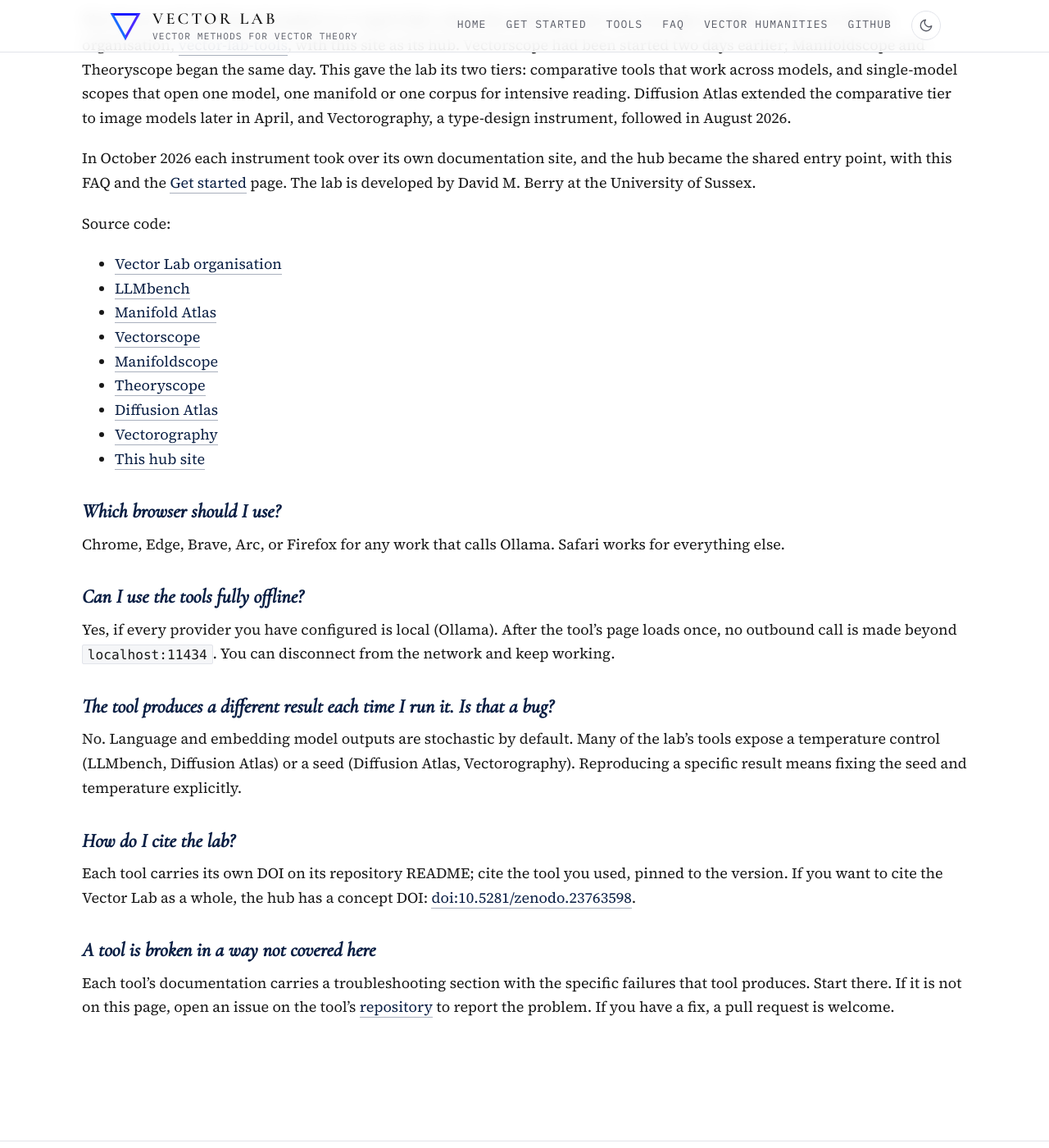
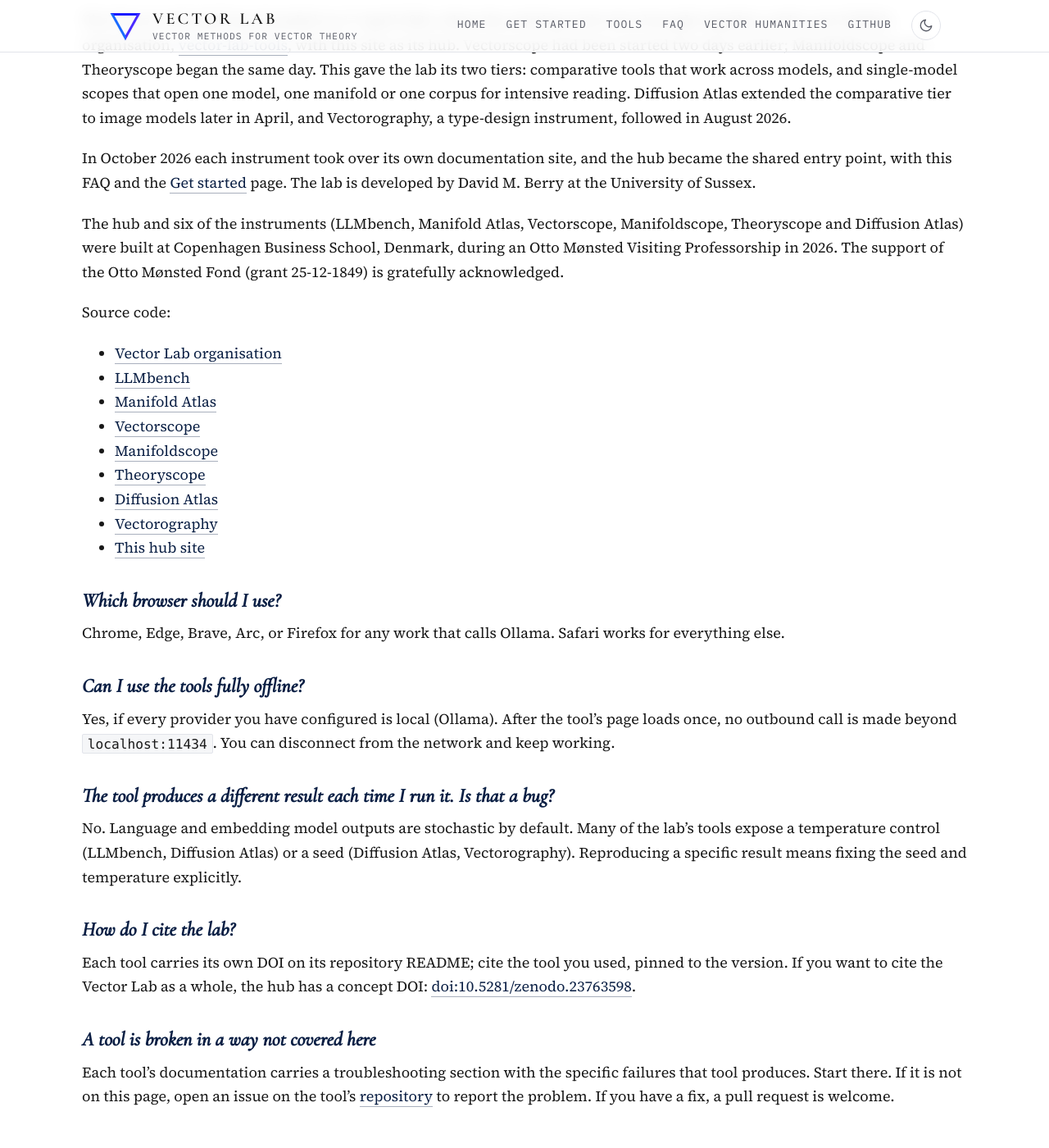
Before and after one commit to vector-lab-tools/vector-lab-tools.github.io, a Jekyll site: the page built from faq.md, in a window 1280 px wide and 1400 px high, scrolled down 4965 px. Shown: the whole window at 82% size. Built offline with Jekyll 4.4.1, drawn with Linux system fonts in a browser that asks for light colours; some of the changed text lies outside the part shown.

Commit message:
Add Otto Mønsted Fond acknowledgement (footer, FAQ, README, docs-style)

```diff
--- a/_layouts/default.html
+++ b/_layouts/default.html
@@ -68,6 +68,7 @@
   <footer class="site-footer">
     <div class="wrap">
       <p>Vector Lab is directed by <a href="https://github.com/dmberry">David M. Berry</a>. Source at <a href="https://github.com/vector-lab-tools">github.com/vector-lab-tools</a>. Part of <a href="https://vector-humanities.github.io">Vector Humanities</a>. Cite: <a href="https://doi.org/10.5281/zenodo.23763598">doi:10.5281/zenodo.23763598</a>.</p>
+      <p class="funding">Built at Copenhagen Business School, Denmark, during an Otto M&oslash;nsted Visiting Professorship in 2026. The support of the Otto M&oslash;nsted Fond (grant 25-12-1849) is gratefully acknowledged.</p>
     </div>
   </footer>
 
--- a/assets/css/style.scss
+++ b/assets/css/style.scss
@@ -764,6 +764,8 @@ hr { border: 0; border-top: 1px solid var(--vl-rule); margin: 3rem 0; }
 
   p { margin: 0; }
 
+  .funding { margin-top: 0.6rem; font-size: 0.82rem; }
+
   a {
     color: var(--vl-muted);
     border-bottom-color: transparent;
--- a/faq.md
+++ b/faq.md
@@ -191,6 +191,8 @@ The Vector Lab itself was founded on 17 April 2026, when the existing tools were
 
 In October 2026 each instrument took over its own documentation site, and the hub became the shared entry point, with this FAQ and the [Get started](get-started.html) page. The lab is developed by David M. Berry at the University of Sussex.
 
+The hub and six of the instruments (LLMbench, Manifold Atlas, Vectorscope, Manifoldscope, Theoryscope and Diffusion Atlas) were built at Copenhagen Business School, Denmark, during an Otto Mønsted Visiting Professorship in 2026. The support of the Otto Mønsted Fond (grant 25-12-1849) is gratefully acknowledged.
+
 Source code:
 
 - [Vector Lab organisation](https://github.com/vector-lab-tools)
```
Also changed, not shown: docs/docs-style.md (+2 -0 lines), README.md.
